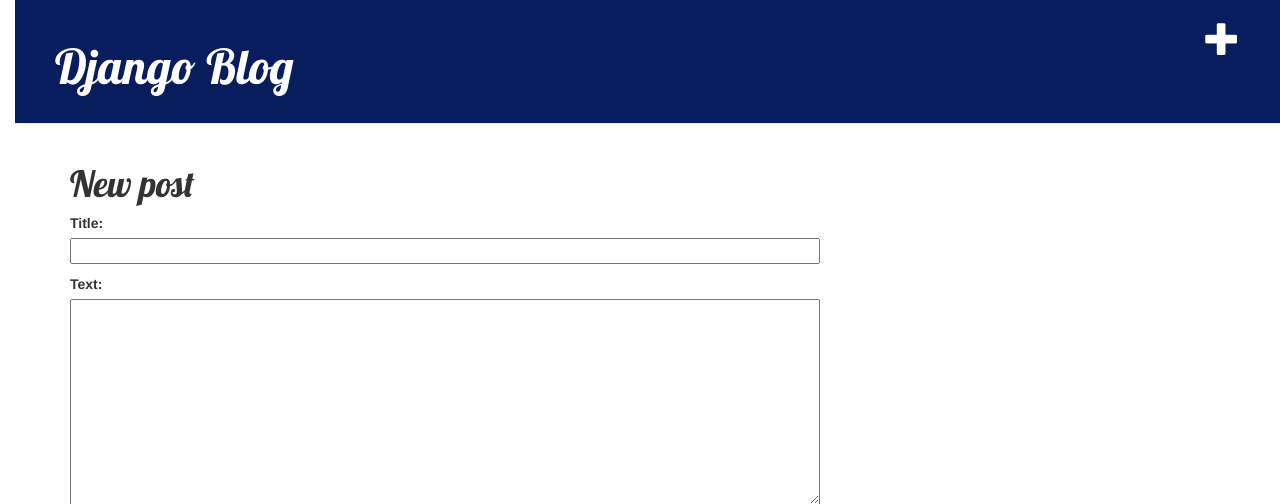
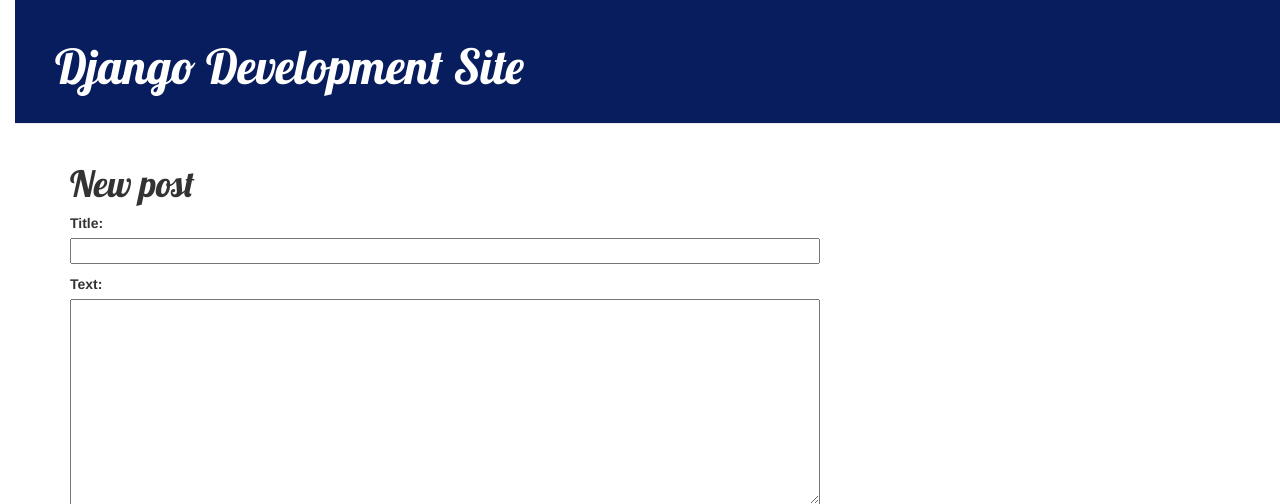
Before and after one commit to botgirl/my-first-blog, a Django app: page /post/new/ in a window 1280 px wide. Shown: the top 504 px of the page. Run offline with Django 3.2, Linux system fonts and the light colour scheme; some libraries are stand-ins or nearby versions.

Commit message:
add security so that you must be logged in through admin site in order to post or edit post, added ability to edit post

```diff
--- a/blog/templates/blog/base.html
+++ b/blog/templates/blog/base.html
@@ -1,7 +1,7 @@
 {% load staticfiles %}
 <html>
     <head>
-        <title>Django Girls blog</title>
+        <title>Django Development Site</title>
         <link rel="stylesheet" href="//maxcdn.bootstrapcdn.com/bootstrap/3.2.0/css/bootstrap.min.css">
         <link rel="stylesheet" href="//maxcdn.bootstrapcdn.com/bootstrap/3.2.0/css/bootstrap-theme.min.css">
         <link href='//fonts.googleapis.com/css?family=Lobster&subset=latin,latin-ext' rel='stylesheet' type='text/css'>
@@ -9,8 +9,10 @@
     </head>
     <body>
         <div class="page-header">
-            <a href="{% url 'post_new' %}" class="top-menu"><span class="glyphicon glyphicon-plus"></span></a>
-            <h1><a href="/">Django Blog</a></h1>
+            {% if user.is_authenticated %}
+                <a href="{% url 'post_new' %}" class="top-menu"><span class="glyphicon glyphicon-plus"></span></a>
+            {% endif %}
+            <h1><a href="/">Django Development Site</a></h1>
         </div>
         <div class="content container">
             <div class="row">
--- a/blog/templates/blog/post_detail.html
+++ b/blog/templates/blog/post_detail.html
@@ -7,6 +7,9 @@
                 {{ post.published_date }}
             </div>
         {% endif %}
+	        {% if user.is_authenticated %}
+			    <a class="btn btn-default" href="{% url 'post_edit' pk=post.pk %}"><span class="glyphicon glyphicon-pencil"></span></a>
+			{% endif %}
         <h1>{{ post.title }}</h1>
         <p>{{ post.text|linebreaks }}</p>
     </div>
--- a/blog/urls.py
+++ b/blog/urls.py
@@ -5,4 +5,5 @@
     url(r'^$', views.post_list, name='post_list'),
     url(r'^post/(?P<pk>\d+)/$', views.post_detail, name='post_detail'),
     url(r'^post/new/$', views.post_new, name='post_new'),
+    url(r'^post/(?P<pk>\d+)/edit/$', views.post_edit, name='post_edit'),
 ]
--- a/blog/views.py
+++ b/blog/views.py
@@ -24,5 +24,21 @@
     else:
         form = PostForm()
     return render(request, 'blog/post_edit.html', {'form': form})
-#def alejandro (request):
+
+def post_edit(request, pk):
+    post = get_object_or_404(Post, pk=pk)
+    if request.method == "POST":
+        form = PostForm(request.POST, instance=post)
+        if form.is_valid():
+            post = form.save(commit=False)
+            post.author = request.user
+            post.published_date = timezone.now()
+            post.save()
+            return redirect('post_detail', pk=post.pk)
+    else:
+        form = PostForm(instance=post)
+    return render(request, 'blog/post_edit.html', {'form': form})
+
+
+    #def alejandro (request):
 #	return render request,'blog/alejandro.html',{})
```
